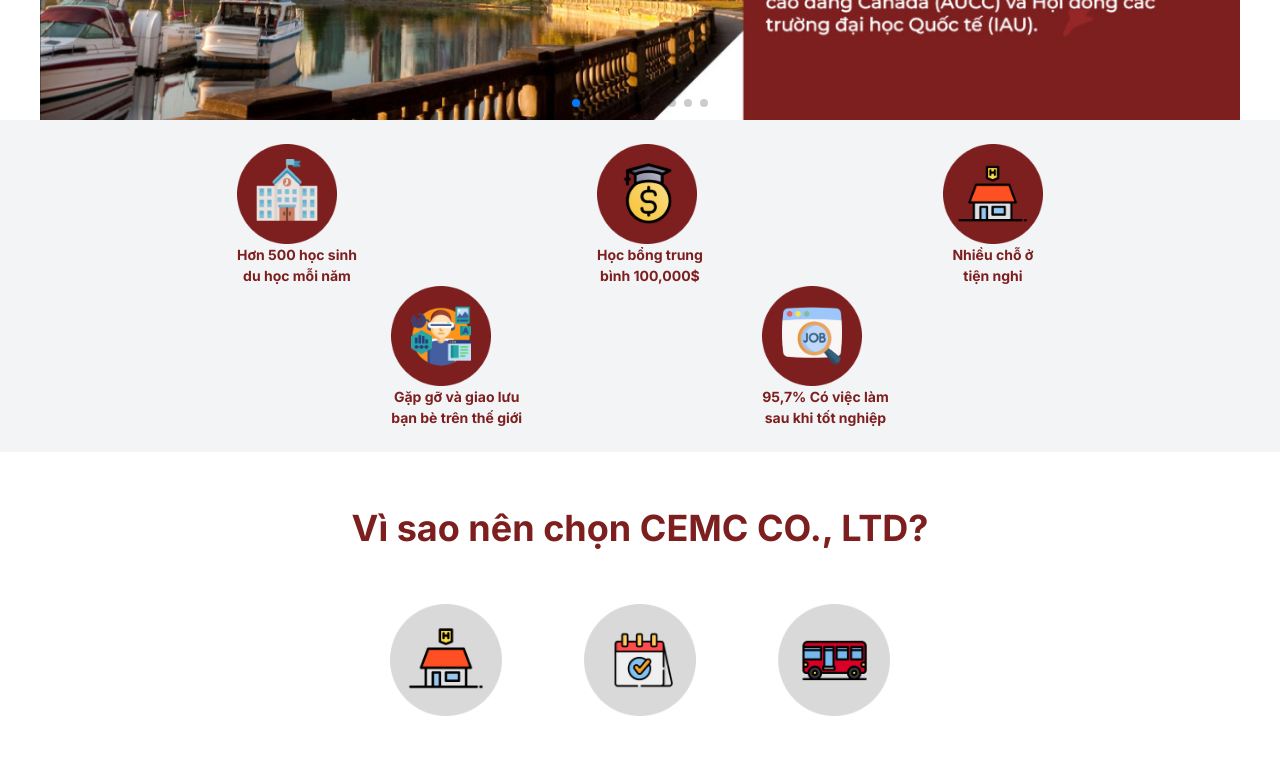
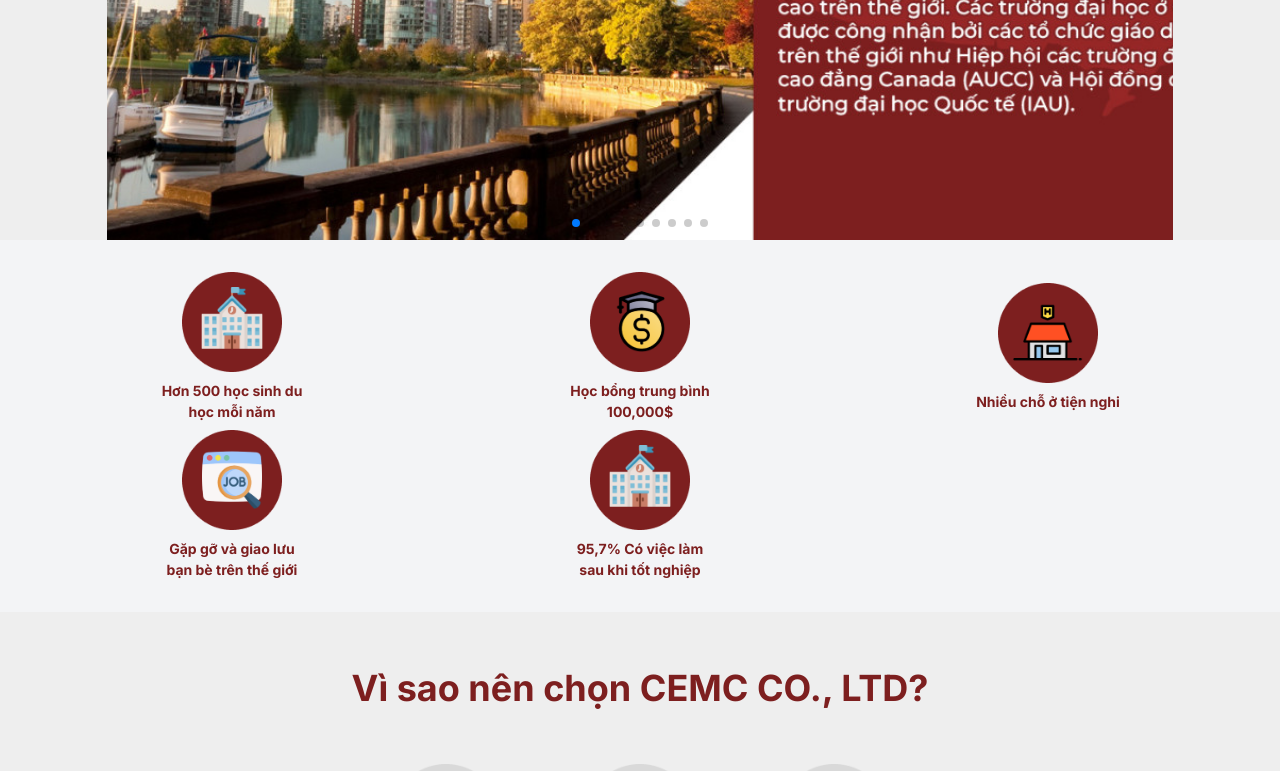
Before and after one commit to NgTrHung27/StudyAbroad_AdminDemo, a Next.js app: page / in a window 1280 px wide. Shown: the part 560-1331 px from the top of the page. Built offline with nearby package versions, Linux system fonts and the light colour scheme.

Commit message:
Update Home

```diff
--- a/app/(home)/(routes)/_components/2_Benefit.jsx
+++ b/app/(home)/(routes)/_components/2_Benefit.jsx
@@ -1,73 +1,28 @@
 import React from "react";
 import Image from "next/image";
+import IconBenefit from "../_components/7_Icon_Benefit";
 
 const Benefit = () => {
   return (
-    <div className="flex flex-col text-[#7D1F1F]  font-bold text-center bg-gray-100">
-      <div className=" justify-center flex space-x-60 mt-6">
-        <div>
-          <Image
-            width={100}
-            height={100}
-            alt="Icon"
+    <div className="text-[#7D1F1F]  font-bold text-center bg-gray-100">
+      <div className="grid grid-cols-2 md:grid-cols-3 gap-2 p-8">
+        <IconBenefit
           src="/IconSchool.png"
-            className="object-cover"
+          description="Hơn 500 học sinh du học mỗi năm"
         />
-          <p className="break-all	">
-            Hơn 500 học sinh <br></br> du học mỗi năm
-          </p>
-        </div>
-        <div>
-          <Image
-            width={100}
-            height={100}
-            alt="Icon"
+        <IconBenefit
           src="/IconHocBong.png"
-            className="object-cover"
+          description="Học bổng trung bình 100,000$"
         />
-          <p className="">
-            Học bổng trung <br></br> bình 100,000$
-          </p>
-        </div>
-        <div>
-          <Image
-            width={100}
-            height={100}
-            alt="Icon"
-            src="/IconNha.png"
-            className="object-cover"
+        <IconBenefit src="/IconNha.png" description="Nhiều chỗ ở tiện nghi" />
+        <IconBenefit
+          src="/IconJob.png"
+          description="Gặp gỡ và giao lưu bạn bè trên thế giới"
         />
-          <p className="">
-            Nhiều chỗ ở <br></br> tiện nghi
-          </p>
-        </div>
-      </div>
-
-      <div className="justify-center flex space-x-60 mb-6">
-        <div>
-          <Image
-            width={100}
-            height={100}
-            alt="Icon"
-            src="/IconGiaoLuu.png"
-            className="object-cover"
+        <IconBenefit
+          src="/IconSchool.png"
+          description="95,7% Có việc làm sau khi tốt nghiệp"
         />
-          <p className="">
-            Gặp gỡ và giao lưu <br></br> bạn bè trên thế giới
-          </p>
-        </div>
-        <div>
-          <Image
-            width={100}
-            height={100}
-            alt="Icon"
-            src="/IconJob.png"
-            className="object-cover"
-          />
-          <p className="">
-            95,7% Có việc làm <br></br> sau khi tốt nghiệp
-          </p>
-        </div>
       </div>
     </div>
   );
--- /dev/null
+++ b/app/(home)/(routes)/_components/7_Icon_Benefit.jsx
@@ -0,0 +1,19 @@
+import Image from "next/image";
+import React from "react";
+
+const IconBenefit = ({ src, description }) => {
+  return (
+    <div className="w-full flex flex-row md:flex-col items-center justify-center gap-8 md:gap-y-2">
+      <Image
+        width={100}
+        height={100}
+        alt="Icon"
+        src={src}
+        className="object-cover"
+      />
+      <p className="break-words w-full max-w-[150px]">{description}</p>
+    </div>
+  );
+};
+
+export default IconBenefit;
--- a/app/(home)/(routes)/_components/styles.css
+++ b/app/(home)/(routes)/_components/styles.css
@@ -17,8 +17,8 @@
 }
 
 .swiper {
-  width: 1200px;
-  height: 600px;
+  width: 100%;
+  height: 100%;
 }
 
 .swiper-slide {
--- a/app/(home)/(routes)/layout.tsx
+++ b/app/(home)/(routes)/layout.tsx
@@ -8,8 +8,10 @@
       <div className="fixed w-full h-[80px] inset-y-0 z-10 shadow-sm">
         <NavBtSeo />
       </div>
-      <main className="flex-1 pt-[80px]">{children}</main>
-      <FooterDemo />
+      <main className="flex-1 pt-[80px] h-full">
+        {children}
+        <FooterDemo />
+      </main>
     </div>
   );
 };
--- a/app/(home)/(routes)/page.jsx
+++ b/app/(home)/(routes)/page.jsx
@@ -9,11 +9,11 @@
 
 const HomePage = () => {
   return (
-    <div className="flex flex-1 flex-col bg-white">
-      <div className="">
+    <>
+      <div className="w-10/12 h-full mx-auto ">
         <Carousel />
       </div>
-      <div className="">
+      <div>
         <Benefit />
       </div>
       <WhyCEMC />
@@ -22,7 +22,7 @@
       <div className="mt-16 p-4 bg-[url('/Home_Bg_Hightlight.png')]">
         <HighlightSchool />
       </div>
-    </div>
+    </>
   );
 };
 
```
Lines whose indentation alone changed are shown as unchanged.
